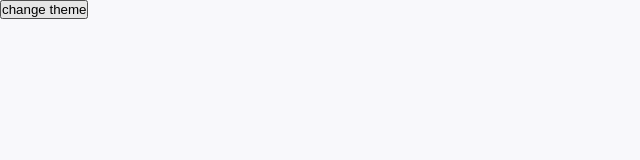
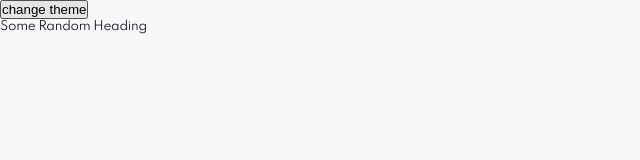
Before and after one commit to usmaniqbal998/Invoices-App, a React app: page / in a window 1280 px wide. Shown: the top 160 px of the page, without its empty margins (0-640 px from the left). Built offline with nearby package versions, Linux system fonts and the light colour scheme.

Commit message:
Typography component added

```diff
--- a/src/common/types.ts
+++ b/src/common/types.ts
@@ -2,3 +2,12 @@ export enum themes {
   LIGHT_THEME = "LIGHT THEME",
   DARK_THEME = "DARK THEME",
 }
+
+export type typographyVariants =
+  | "h1"
+  | "h2"
+  | "h3"
+  | "h4"
+  | "body1"
+  | "body2"
+  | undefined;
--- a/src/components/App.tsx
+++ b/src/components/App.tsx
@@ -4,6 +4,7 @@ import { ThemeProvider } from "styled-components";
 import { lightTheme, darkTheme } from "../style/themes";
 import useThemeSwitch from "../hooks/useThemeSwitcher";
 import { themes } from "../common/types";
+import Typography from "./typography";
 
 const App = () => {
   const { activeTheme, toggleTheme } = useThemeSwitch();
@@ -15,6 +16,7 @@ const App = () => {
       >
         <GlobalStyles />
         <button onClick={toggleTheme}>change theme</button>
+        <Typography variant="body1">Some Random Heading</Typography>
       </ThemeProvider>
     </>
   );
--- /dev/null
+++ b/src/components/typography.tsx
@@ -0,0 +1,84 @@
+import React from "react";
+import styled from "styled-components";
+import { typographyVariants } from "../common/types";
+
+interface Props {
+  variant?: typographyVariants;
+  children: React.ReactNode;
+}
+
+interface TextProps {
+  type: typographyVariants;
+}
+
+const Typography = ({ variant = undefined, children }: Props) => {
+  return (
+    <Text
+      as={variant === "body1" || variant === "body2" ? "p" : variant}
+      type={variant}
+    >
+      {children}
+    </Text>
+  );
+};
+
+const Text = styled.p<TextProps>((props) => {
+  const styles = {
+    color: props.theme.heavyTextColor,
+    transition: "color 0.2s",
+  };
+  switch (props.type) {
+    case "h1":
+      return {
+        fontSize: "32px",
+        lineHeight: "36px",
+        letterSpacing: "-1px",
+        ...styles,
+      };
+
+    case "h2":
+      return {
+        fontSize: "20px",
+        lineHeight: "22px",
+        letterSpacing: "-0.63px",
+        ...styles,
+      };
+
+    case "h3":
+      return {
+        fontSize: "16px",
+        lineHeight: "24px",
+        letterSpacing: "-0.8px",
+        ...styles,
+      };
+
+    case "h4":
+      return {
+        fontSize: "12px",
+        lineHeight: "15px",
+        letterSpacing: "-0.25px",
+        ...styles,
+      };
+
+    case "body1":
+      return {
+        fontSize: "12px",
+        lineHeight: "15px",
+        letterSpacing: "-0.25px",
+        ...styles,
+      };
+
+    case "body2":
+      return {
+        fontSize: "11px",
+        lineHeight: "18px",
+        letterSpacing: "-0.23px",
+        ...styles,
+      };
+
+    default:
+      return styles;
+  }
+});
+
+export default Typography;
```
